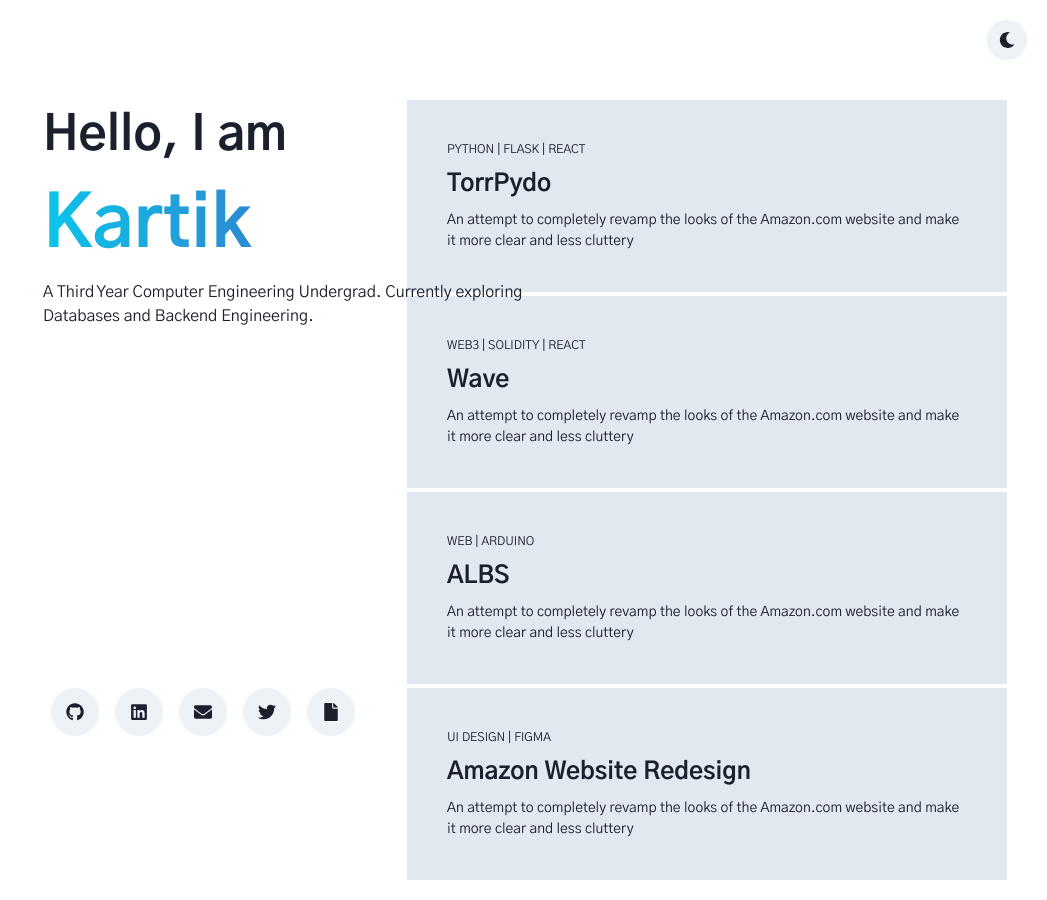
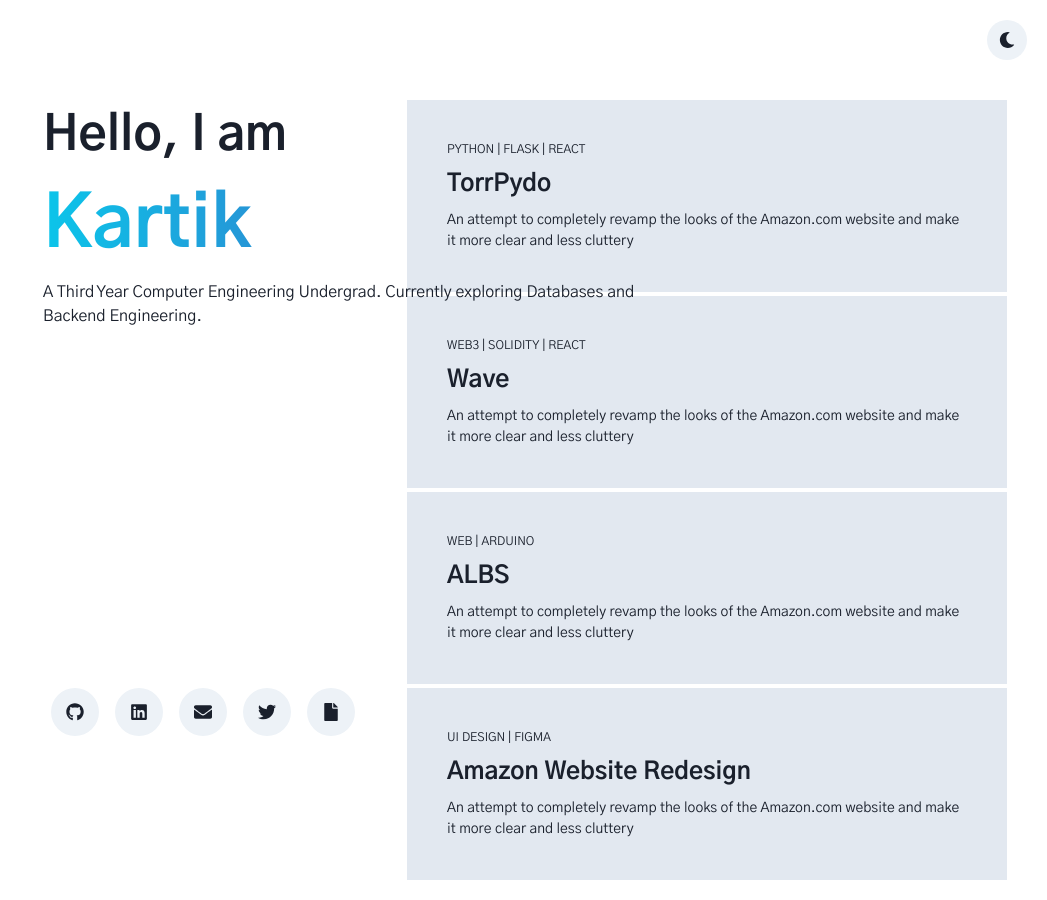
Before and after one commit to KRPoojari/portfolio, a React (Create React App) app: page / in a window 1280 px wide. Shown: the whole page, without its empty margins (233-1280 px from the left). Built offline with nearby package versions, Linux system fonts and the light colour scheme.

Commit message:
Minor changes

```diff
--- a/src/App.js
+++ b/src/App.js
@@ -26,7 +26,7 @@
       </Flex>
       <Flex p={5} direction="column" w="100%">
         <Flex w="50%">
-          <Box display="flex">
+          <Box display="flex" pl="64">
             <Header />
             <Social />
           </Box>
--- a/src/components/Header.js
+++ b/src/components/Header.js
@@ -13,15 +13,14 @@
     const isSmallerScreen = SmallerScreen === "(min-width:600px)"
 
     return (
-        <Flex position="fixed" pl={isSmallerScreen ? "0" : "64"}>
+        <Flex justifyContent="flex-start" position="fixed">
             <Box>
                 <Text fontSize="5xl" fontWeight="semibold">Hello, I am </Text>
                 <Text fontSize="7xl" fontWeight="bold" bgGradient="linear(to-r, cyan.400, blue.500, purple.600)" bgClip="text">Kartik</Text>
                 <Spacer />
-                <Box >
+                <Box maxW="600px">
                     <Text fontSize="md" >
-                        A Third Year Computer Engineering Undergrad. Currently exploring<br />
-                        Databases and Backend Engineering.
+                        A Third Year Computer Engineering Undergrad. Currently exploring Databases and Backend Engineering.
                     </Text>
                 </Box>
             </Box>
--- a/src/components/Social.js
+++ b/src/components/Social.js
@@ -11,10 +11,8 @@
     const { colorMode } = useColorMode();
     const isDark = colorMode === "dark"
 
-    const { isNotSmallerScreen } = useMediaQuery("(min-width:600px)");
-
     return (
-        <Flex position="fixed" bottom="16" w="50%" pl={64} justifyContent="flex-start">
+        <Flex position="fixed" bottom="16" w="50%" justifyContent="flex-start">
             <IconButton ml="2" size="lg" icon={<FaGithub />} isRound="true" onClick={()=> window.open("https://github.com/KRPoojari", "_blank")}></IconButton>
             <IconButton ml="4" size="lg" icon={<FaLinkedin />} isRound="true" onClick={()=> window.open("https://www.linkedin.com/in/kartik-poojari-74250b201/", "_blank")}></IconButton>
             <IconButton ml="4" size="lg" icon={<FaEnvelope />} isRound="true" onClick={()=> window.open("mailto:kartikpoojari109@gmail.com")}></IconButton>
```
